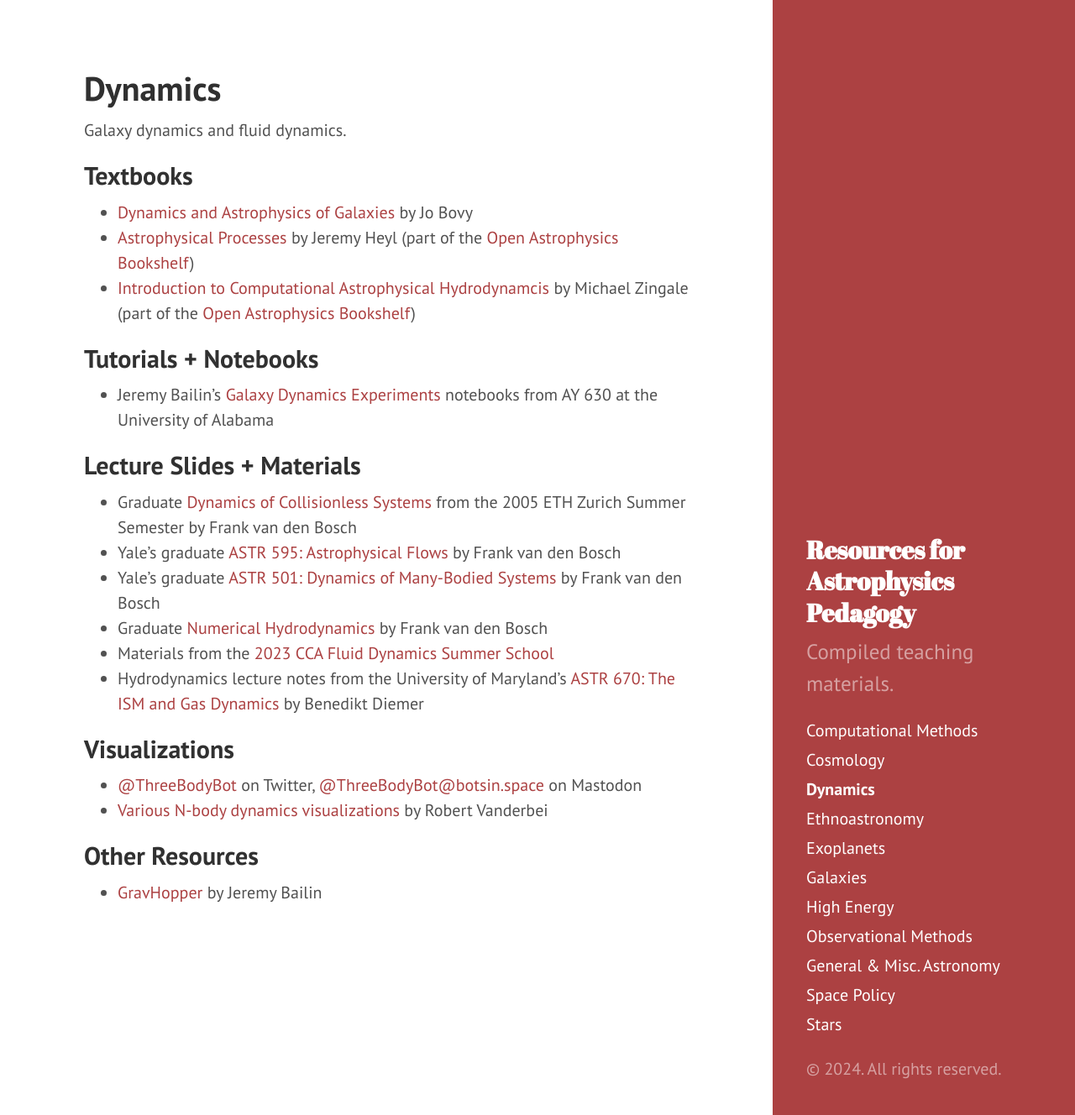
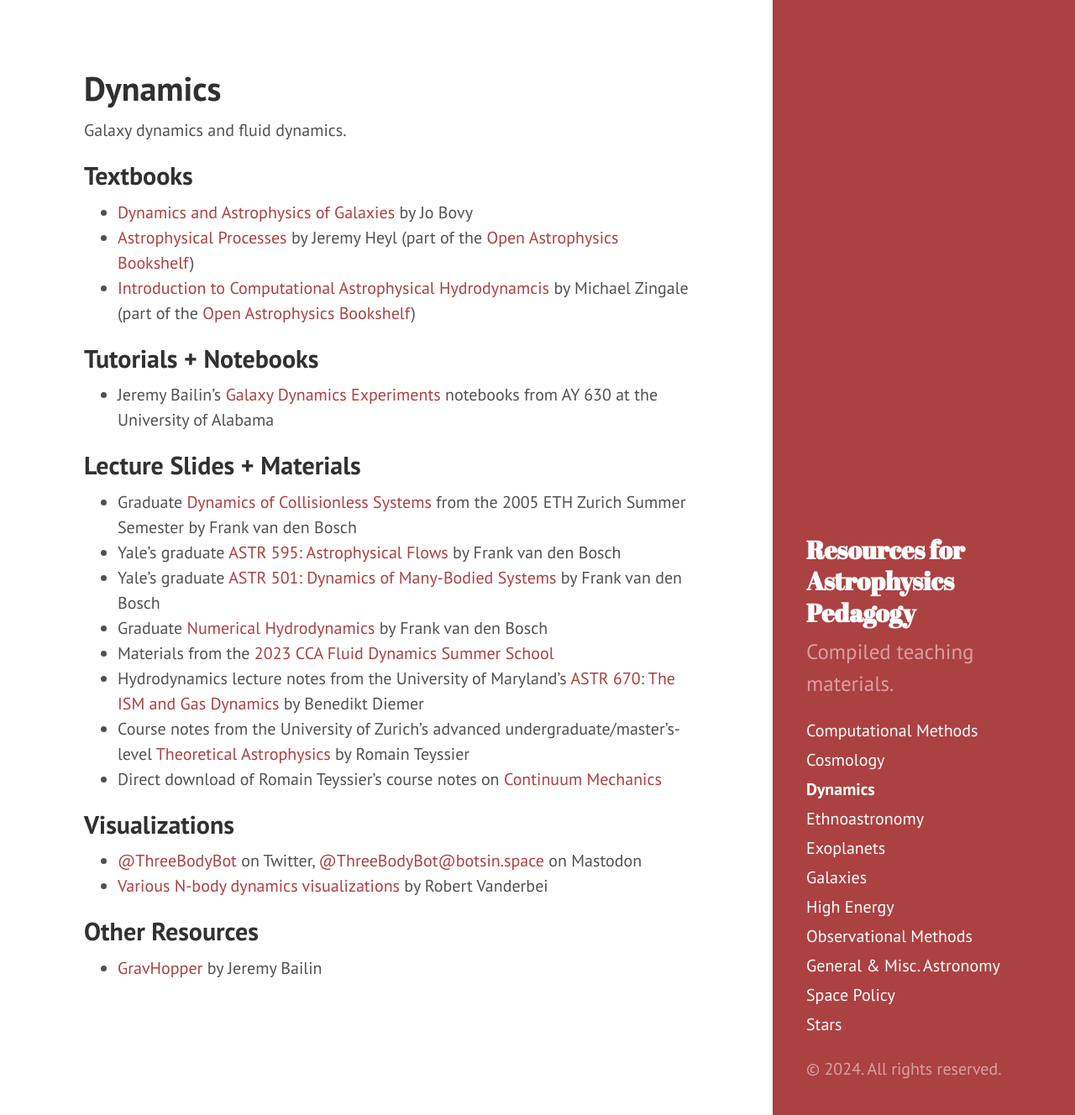
Before and after one commit to astroteaching/astroteaching.github.io, a Jekyll site: the page built from dynamics.md, in a window 1280 px wide and 1328 px high. Shown: the whole window at 84% size. Built offline with Jekyll 4.4.1, drawn with Linux system fonts in a browser that asks for light colours.

```diff
--- a/dynamics.md
+++ b/dynamics.md
@@ -21,6 +21,8 @@ Galaxy dynamics and fluid dynamics.
 - Graduate [Numerical Hydrodynamics](http://www.astro.yale.edu/vdbosch/Numerical_Hydrodynamics.pdf){:target="_blank"} by Frank van den Bosch
 - Materials from the [2023 CCA Fluid Dynamics Summer School](https://users.flatironinstitute.org/~parmitage/FluidsSchool.html){:target="_blank"}
 - Hydrodynamics lecture notes from the University of Maryland's [ASTR 670: The ISM and Gas Dynamics](http://www.benediktdiemer.com/wp-content/uploads/astr670_hydro_notes.pdf){:target="_blank"} by Benedikt Diemer
+- Course notes from the University of Zurich's advanced undergraduate/master's-level [Theoretical Astrophysics](https://www.astro.princeton.edu/~rt3504/ewExternalFiles/course_notes.pdf){:target="_blank"} by Romain Teyssier
+- Direct download of Romain Teyssier's course notes on [Continuum Mechanics](https://www.astro.princeton.edu/~rt3504/km_2013_lectures.tar){:target="_blank"}
 
 ## Visualizations
 - [@ThreeBodyBot](https://twitter.com/ThreeBodyBot){:target="_blank"} on Twitter, [@ThreeBodyBot@botsin.space](https://botsin.space/@ThreeBodyBot){:target="_blank"} on Mastodon
```
Also changed, not shown: computational.md (+2 -0 lines), exoplanets.md (+1 -0 lines), galaxies.md (+1 -0 lines), resources.md (+1 -0 lines), stars.md (+3 -0 lines).
